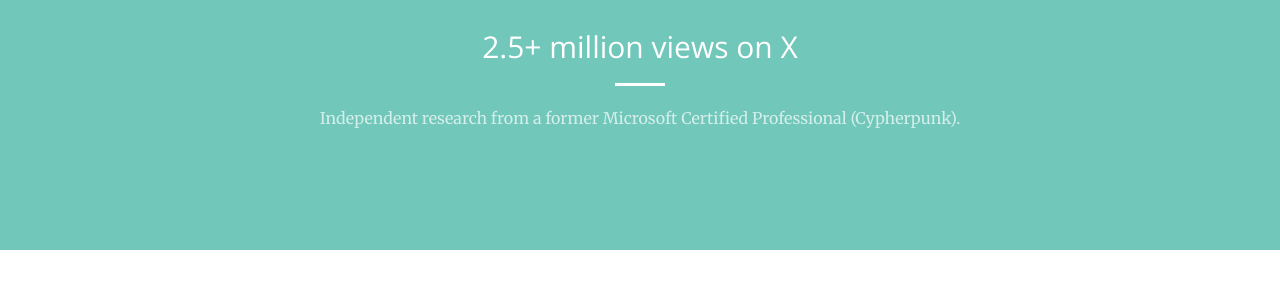
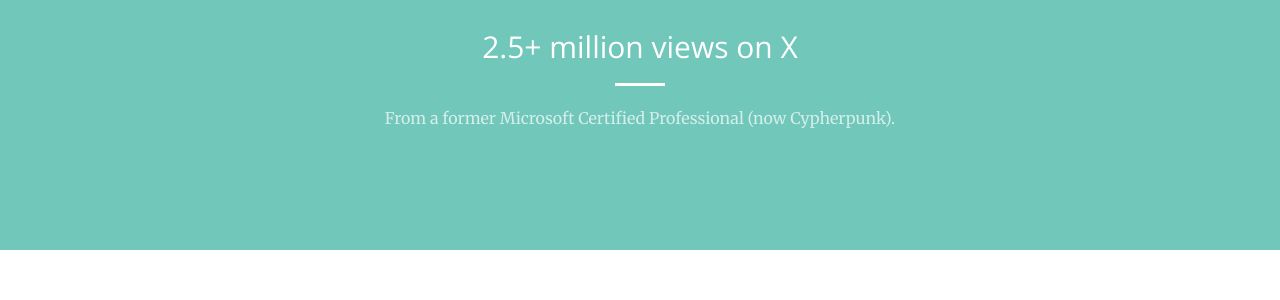
Before and after one commit to cliffc2/cliffc2.github.io, a Jekyll site: the page built from index.html, in a window 1280 px wide and 900 px high, scrolled down 818 px. Shown: the part 152-452 px from the top of the window. Built offline with Jekyll 4.4.1, drawn with Linux system fonts in a browser that asks for light colours; Markdown is read by kramdown in place of the engine named in the settings.

Commit message:
Update about.html

```diff
--- a/_includes/about.html
+++ b/_includes/about.html
@@ -4,7 +4,7 @@
             <div class="col-lg-8 col-lg-offset-2 text-center">
                 <h2 class="section-heading">2.5+ million views on X</h2>
                 <hr class="light">
-                <p class="text-faded">Independent research from a former Microsoft Certified Professional (Cypherpunk).</p>
+                <p class="text-faded">From a former Microsoft Certified Professional (now Cypherpunk).</p>
 
 
 
```
